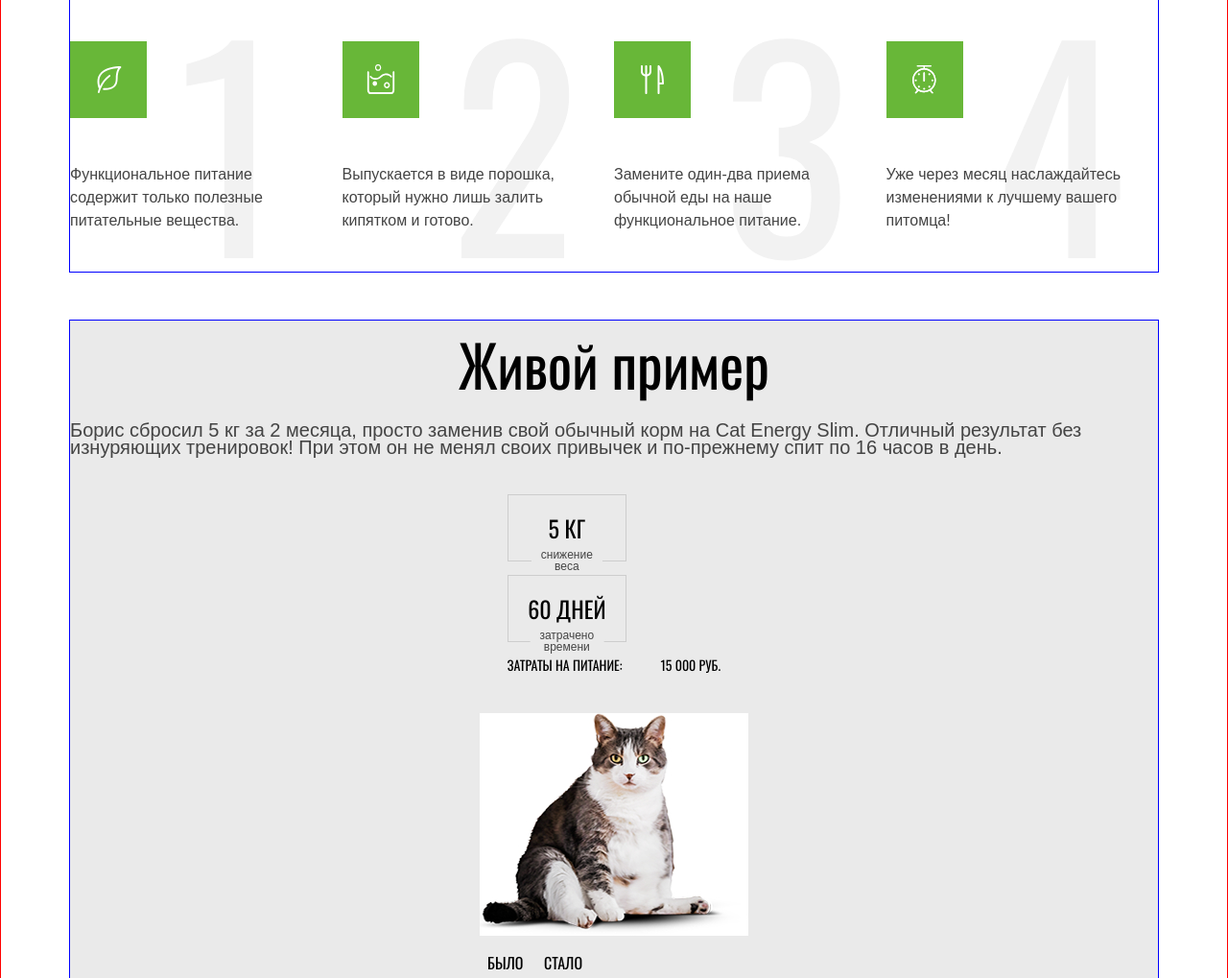
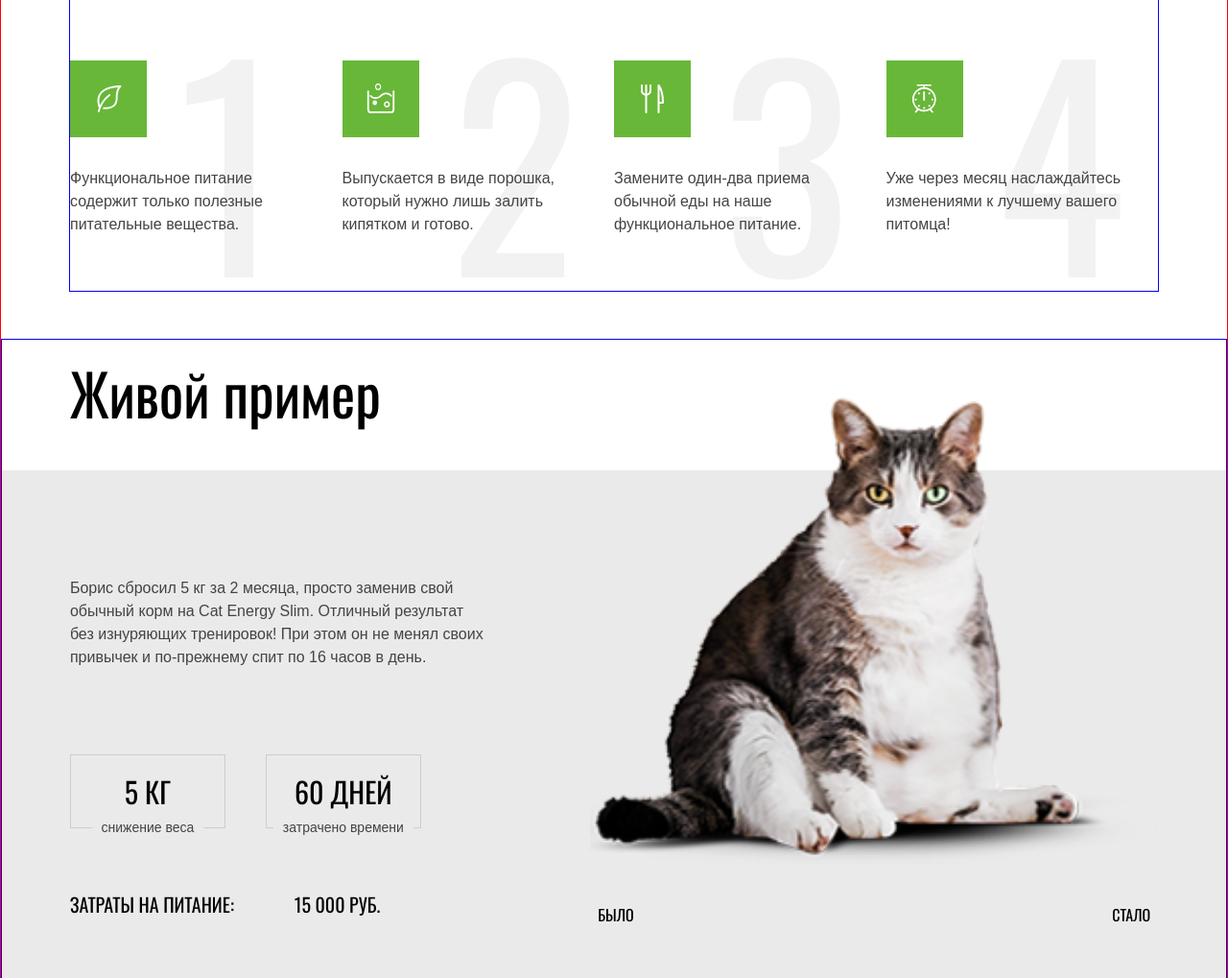
Before and after one commit to SJ23y/Cat-Energy, a website: page source/index.html in a window 1280 px wide. Shown: the part 1206-2225 px from the top of the page at 96% size. Drawn offline with nearby package versions, Linux system fonts and the light colour scheme; files that its build step writes are made by us from their sources.

Commit message:
feat: added layout for the live-example section

```diff
--- a/source/index.html
+++ b/source/index.html
@@ -86,11 +86,11 @@
           </ol>
       </section>
 
-      <section class="page-main__section page__container live-example">
-        <h2 class="page-main__title live-example__title">Живой пример</h2>
-        <p class="live-example__text">Борис сбросил 5 кг за 2 месяца, просто заменив свой обычный корм на Cat Energy Slim. Отличный результат без изнуряющих тренировок! При этом он не менял своих привычек и по-прежнему спит по 16 часов в день. </p>
+      <section class="page-main__section live-example">
+        <h2 class="page-main__title page__container  live-example__title">Живой пример</h2>
+        <p class="live-example__text page__container">Борис сбросил 5 кг за 2 месяца, просто заменив свой обычный корм на Cat Energy Slim. Отличный результат без изнуряющих тренировок! При этом он не менял своих привычек и по-прежнему спит по 16 часов в день. </p>
 
-        <dl class="live-example__stats-list">
+        <dl class="live-example__stats-list page__container">
           <div class="live-example__stats-item">
             <dt class="live-example__stats-attribute">Снижение веса</dt>
             <dd class="live-example__stats-value">5 кг</dd>
@@ -105,9 +105,9 @@
           </div>
         </dl>
 
-        <div class="live-example__slider">
-          <img class="live-example__img live-example__slide live-example__slide--active" src="./img/boris-before.jpg" alt="Фото Бориса до диеты" width="280" height="232">
-          <img class="live-example__img live-example__slide" src="./img/boris-before.jpg" alt="Фото Бориса после диеты" width="280" height="232">
+        <div class="live-example__slider page__container">
+          <img class="live-example__img live-example__slide live-example__slide--active" src="./img/live-example/cat-fat.png" alt="Фото Бориса до диеты" width="280" height="232">
+          <img class="live-example__img live-example__slide" src="./img/live-example/cat-skinny.png" alt="Фото Бориса после диеты" width="280" height="232">
           <div class="live-example__switcher switcher">
             <button class="switcher__button" type="button">Было</button>
             <button class="switcher__button" type="button">Стало</button>
--- a/source/sass/blocks/features.scss
+++ b/source/sass/blocks/features.scss
@@ -31,12 +31,14 @@
 .features__item {
   position: relative;
   display: flex;
+  align-items: center;
   padding-left: 80px;
   margin-bottom: 20px;
   min-height: 60px;
 
   @media (min-width: $tablet-width) {
     flex-direction: column;
+    align-items: flex-start;
     min-height: 280px;
     padding: 0;
     margin: 0;
@@ -101,8 +103,10 @@
   }
 }
 
+.features__text {
+  padding: 0;
+  margin: 0;
 
-.features__text {
   @media (min-width: $tablet-width) {
     width: 245px;
   }
--- a/source/sass/blocks/live-example.scss
+++ b/source/sass/blocks/live-example.scss
@@ -8,29 +8,80 @@
   padding-top: 25px;
   padding-bottom: 40px;
   background-color: $light-gray-2;
+
+  @media (min-width: $tablet-width) {
+    background-image: linear-gradient(to bottom, $basic-white 576px, $light-gray-2 576px);
+    padding-bottom: 56px;
+  }
+
+  @media (min-width: $desktop-width) {
+    display: grid;
+    grid-template-columns: 5.555% 1fr 1fr 5.555%;
+    grid-template-areas: '. title slider .'
+                         '. text slider .'
+                         '. stats slider .';
+    width: 100%;
+    padding-bottom: 75px;
+    background-image: linear-gradient(to bottom, $basic-white 136px, $light-gray-2 136px);
+  }
 }
 
 .live-example__title {
   margin-bottom: 40px;
+  text-align: left;
+
+  @media (min-width: $desktop-width) {
+    grid-area: title;
+    margin-bottom: 146px;
+  }
 }
 
 .live-example__text {
-  padding: 0;
-  margin: 0;
   margin-bottom: 20px;
+
+  @media (min-width: $tablet-width) {
+    font-size: 16px;
+    line-height: 24px;
+    margin-bottom: 54px;
+  }
+
+  @media (min-width: $desktop-width) {
+    grid-area: text;
+    width: 436px;
+    margin-bottom: 69px;
+  }
 }
 
 .live-example__stats-list {
+  display: grid;
+  grid-template-columns: 1fr 1fr;
+  column-gap: 32px;
+  row-gap: 20px;
   margin-bottom: 40px;
+
+  @media (min-width: $tablet-width) {
+    grid-template-columns: repeat(2, 162px) 1fr;
+    column-gap: 42px;
+  }
+
+  @media (min-width: $desktop-width) {
+    grid-area: stats;
+    grid-template-columns: repeat(2, 162px);
+    row-gap: 55px;
+  }
 }
 
 .live-example__stats-item:not(:last-child) {
   display: flex;
   position: relative;
-  width: 124px;
+  width: 100%;
   height: 70px;
   margin-bottom: 14px;
   border: 1px solid $special-gray;
+
+  @media (min-width: $tablet-width) {
+    height: 77px;
+  }
 }
 
 .live-example__stats-value {
@@ -42,6 +93,11 @@
   color: $basic-black;
   text-align: center;
   font-weight: 400;
+
+  @media (min-width: $tablet-width) {
+   font-size: 30px;
+   line-height: 37px;
+  }
 }
 
 .live-example__stats-attribute {
@@ -54,12 +110,25 @@
   text-align: center;
   background-color: $light-gray-2;
   font-size: 12px;
-  line-height: 12px;
+  line-height: 1;
   text-transform: lowercase;
   color: $special-dark-gray;
+
+  @media (min-width: $tablet-width) {
+    max-width: 162px - 10px;
+    width: max-content;
+    font-size: 14px;
+    background-color: $basic-white;
+  }
+
+  @media (min-width: $desktop-width) {
+    background-color: $light-gray-2;
+  }
 }
 
 .live-example__special-item {
+  grid-column: 1/-1;
+  justify-self: center;
   display: flex;
   font-family: $font-heading;
   font-size: 14px;
@@ -67,13 +136,78 @@
   text-transform: uppercase;
   color: $basic-black;
   font-weight: 400;
+
+  @media (min-width: $tablet-width) {
+    grid-column: 3/-1;
+    justify-self: end;
+    align-self: center;
+    display: flex;
+    flex-direction: column;
+    align-items: flex-end;
+    font-size: 20px;
+    line-height: 1;
+  }
+
+  @media (min-width: $desktop-width) {
+    justify-self: start;
+    grid-column: 1/-1;
+    display: flex;
+    flex-direction: row;
+    justify-items: flex-start;
+  }
+}
+
+.live-example___special-stats-attribute,
+.live-example___special-stats-value {
+  margin: 0;
+  padding: 0;
+}
+
+.live-example___special-stats-attribute {
+  margin-right: 5px;
+
+  @media (min-width: $tablet-width) {
+    margin-right: 0;
+  }
+
+  @media (min-width: $desktop-width) {
+    margin-right: 63px;
+  }
 }
 
 .live-example__slide {
   display: none;
 }
 
+.live-example__slider {
+  @media (min-width: $tablet-width) {
+    width: 592px;
+    margin: 0 auto;
+  }
+
+  @media (min-width: $desktop-width) {
+    grid-area: slider;
+  }
+}
+
 .live-example__slide--active {
   display: block;
+  width: 280px;
+  height: 232px;
+  object-fit: contain;
   margin-bottom: 15px;
+
+  @media (min-width: $tablet-width) {
+    width: 100%;
+    height: 511px;
+    margin-bottom: 25px;
+  }
 }
+
+.live-example__switcher {
+  @media (min-width: $tablet-width) {
+    display: flex;
+    justify-content: space-between;
+    width: 100%;
+  }
+}
--- a/source/sass/blocks/page-main.scss
+++ b/source/sass/blocks/page-main.scss
@@ -24,5 +24,6 @@
 
   @media (min-width: $tablet-width) {
     font-size: 60px;
+    line-height: 1;
   }
 }
--- a/source/sass/blocks/page.scss
+++ b/source/sass/blocks/page.scss
@@ -30,7 +30,7 @@
 
 .page__container {
   width: 87.5%;
-  min-width: 320px;
+  min-width: 280px;
 
   @media (min-width: $tablet-width) {
     width: 92.1875%;
--- a/source/sass/style.scss
+++ b/source/sass/style.scss
@@ -6,6 +6,8 @@
 
 // Blocks
 
+
+@use "./blocks/page.scss";
 @use "./blocks/page-main.scss";
 @use "./blocks/additional-products.scss";
 @use "./blocks/additional-info.scss";
@@ -22,7 +24,6 @@
 @use "./blocks/form-control.scss";
 @use "./blocks/live-example.scss";
 @use "./blocks/main-nav.scss";
-@use "./blocks/page.scss";
 @use "./blocks/page-header.scss";
 @use "./blocks/page-form.scss";
 @use "./blocks/page-catalog.scss";
```
Also changed, not shown: source/img/live-example/cat-fat.png (added), source/img/live-example/cat-skinny.png (added).
